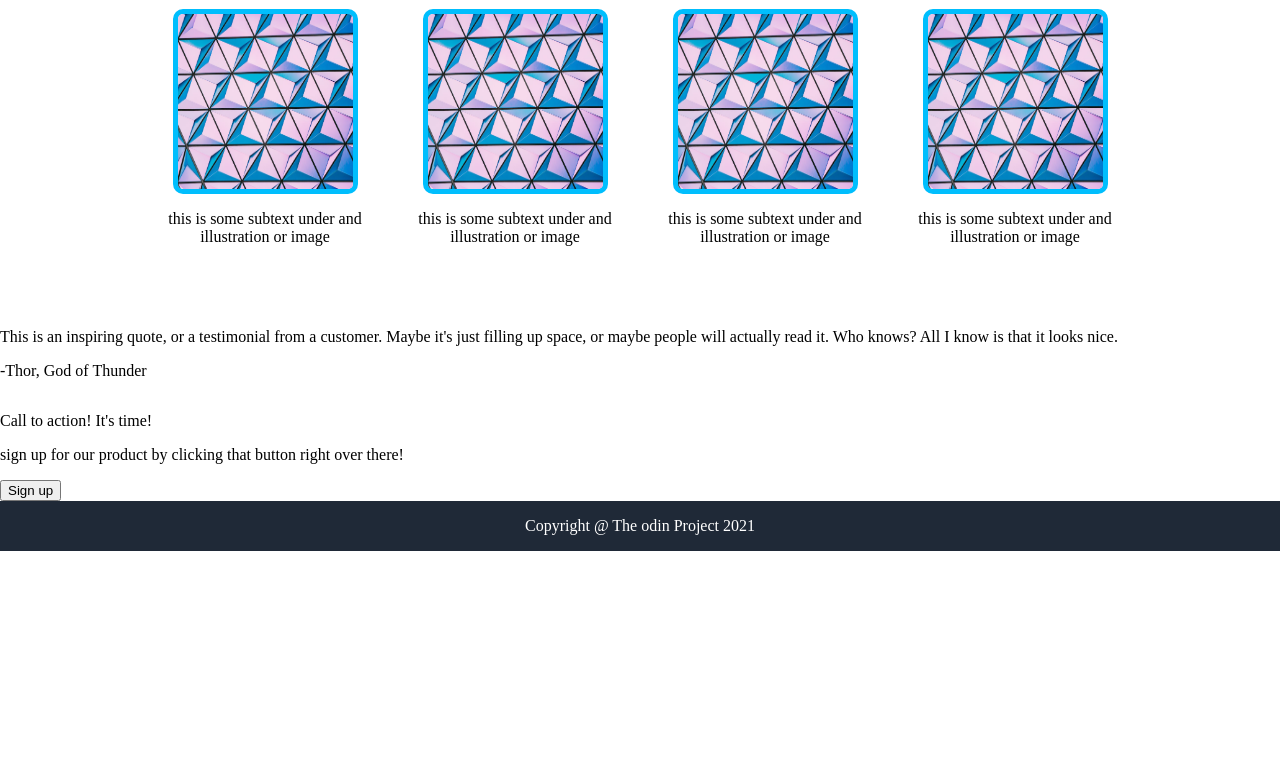
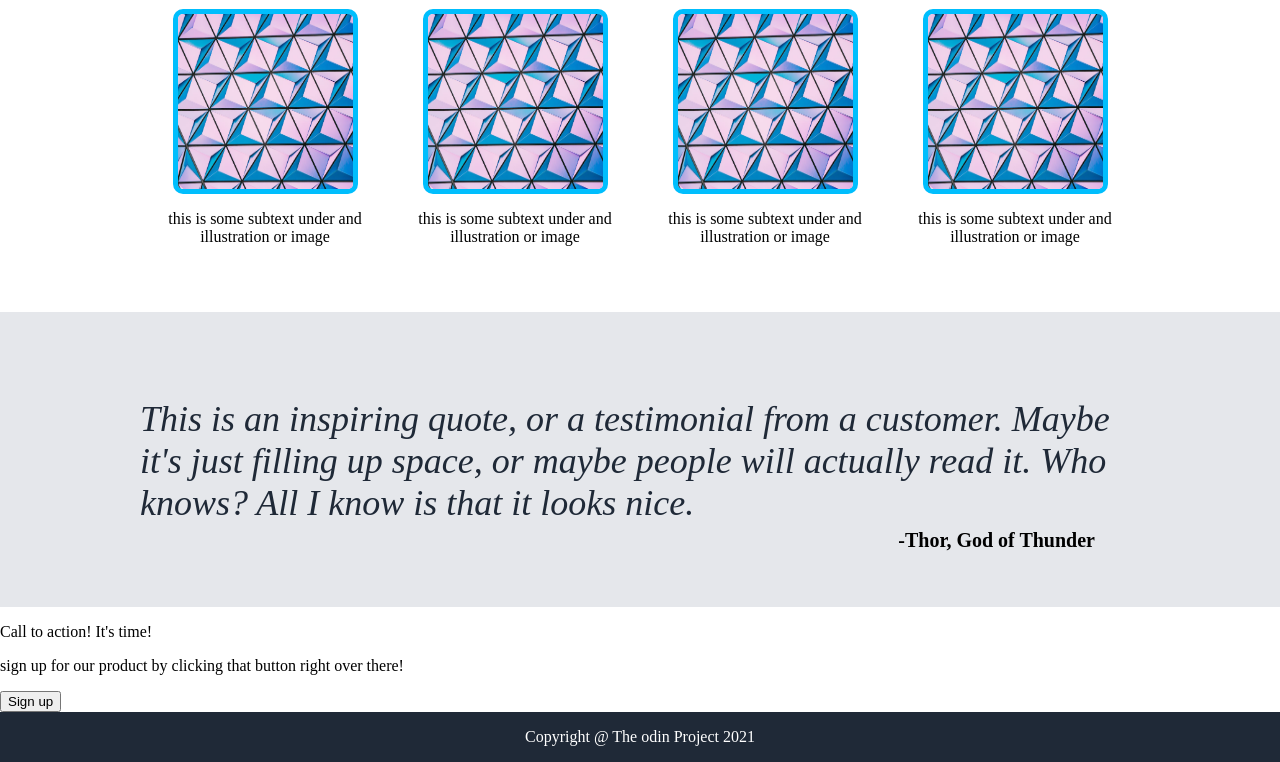
Before and after one commit to RJurasek/landing-page, a plain HTML site: page index.html in a window 1280 px wide. Shown: the part 580-1342 px from the top of the page. Before the commit the page ends 1131 px from the top, so only its background shows below. Drawn offline with Linux system fonts and the light colour scheme.

Commit message:
finished container-three styling

```diff
--- a/index.html
+++ b/index.html
@@ -49,8 +49,10 @@
         </div>
 
         <div class="content-three">
+            <div class="three-container">
             <p id="quote">This is an inspiring quote, or a testimonial from a customer. Maybe it's just filling up space, or maybe people will actually read it. Who knows? All I know is that it looks nice.</p>
             <p id="thor">-Thor, God of Thunder</p>
+            </div>
         </div>
 
         <div class="content-four">
--- a/style.css
+++ b/style.css
@@ -118,3 +118,34 @@ img.geo {
 .text {
     text-align: center;
 }
+
+.content-three {
+    display: flex;
+    flex-direction: column;
+    justify-content: center;
+    align-items: center;
+    background-color: #E5E7EB;
+}
+
+.three-container {
+    display: flex;
+    flex-direction: column;
+    width: 1000px;
+    margin: 50px 0;
+}
+
+#quote {
+    font-size: 36px;
+    font-style: italic;
+    color: #1F2937;
+    margin-bottom: 0;
+}
+
+#thor {
+    display: flex;
+    align-self: flex-end;
+    font-weight: bold;
+    font-size: 20px;
+    margin: 5px;
+    padding-right: 40px;
+}
```
